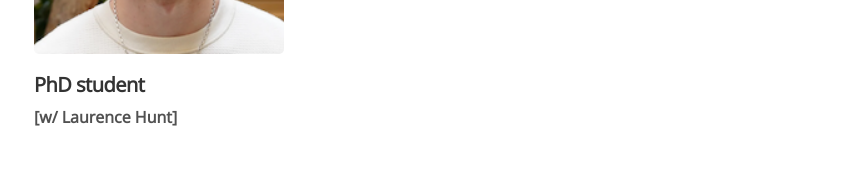
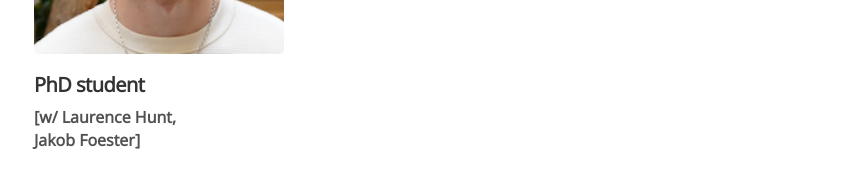
Before and after one commit to neuralml/neuralml.github.io, a Jekyll site: the page built from _people/RPC_austin.md, in a window 1280 px wide. Shown: the part 374-562 px from the top of the page, without its empty margins (221-1067 px from the left). Built offline with Jekyll 4.4.1, drawn with Linux system fonts in a browser that asks for light colours; nearby versions of some CDN libraries.

Commit message:
minor update

```diff
--- a/_people/RPC_austin.md
+++ b/_people/RPC_austin.md
@@ -4,7 +4,7 @@ title: Austin Andrews
 position: gradstudent
 avatar: Austin.png
 joined: 2025_3
-affiliation: <span>[w/ Laurence Hunt]</span><br><span style="color:#FFFFFF">Jakob Foester</span>
+affiliation: <span>[w/ Laurence Hunt,<br>Jakob Foester]</span>
 
 ---
 
```
Also changed, not shown: _people/RPC_iris.md (+1 -1 lines).
